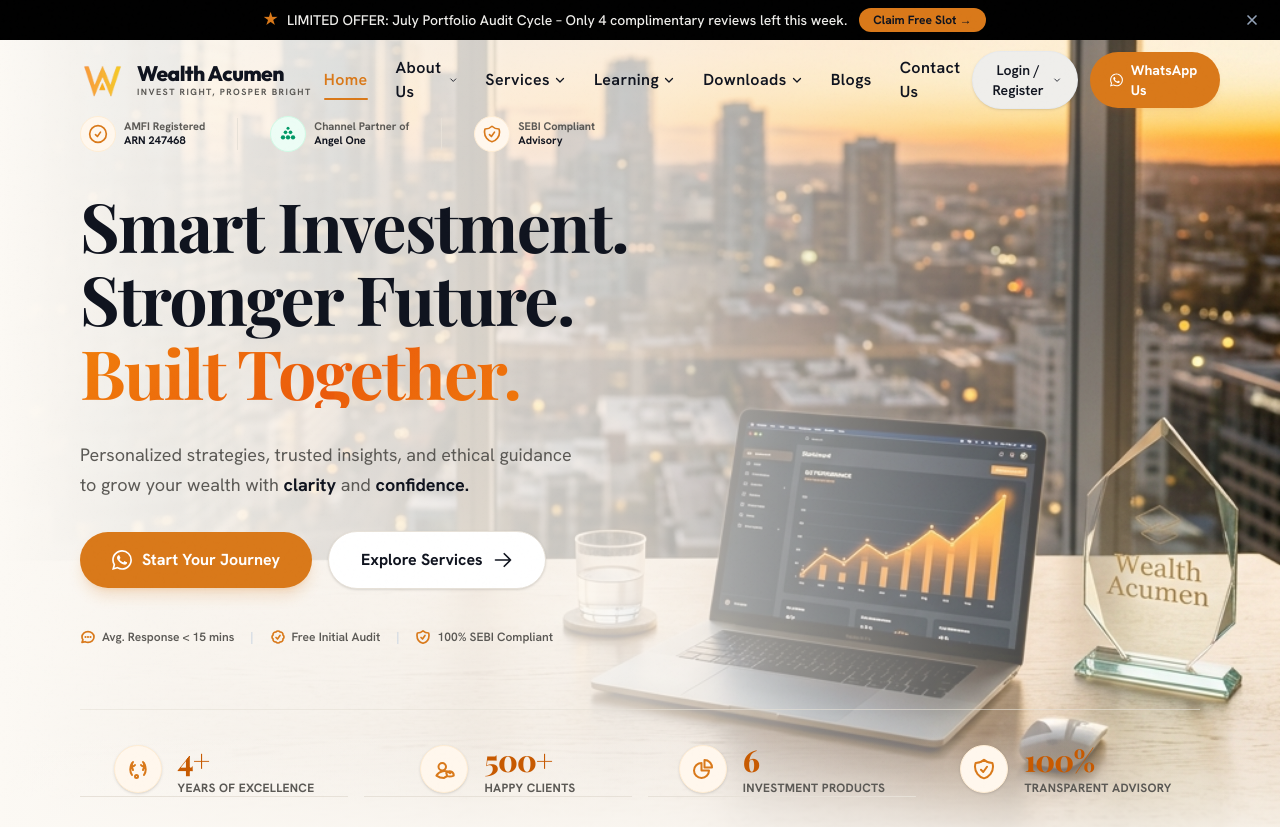
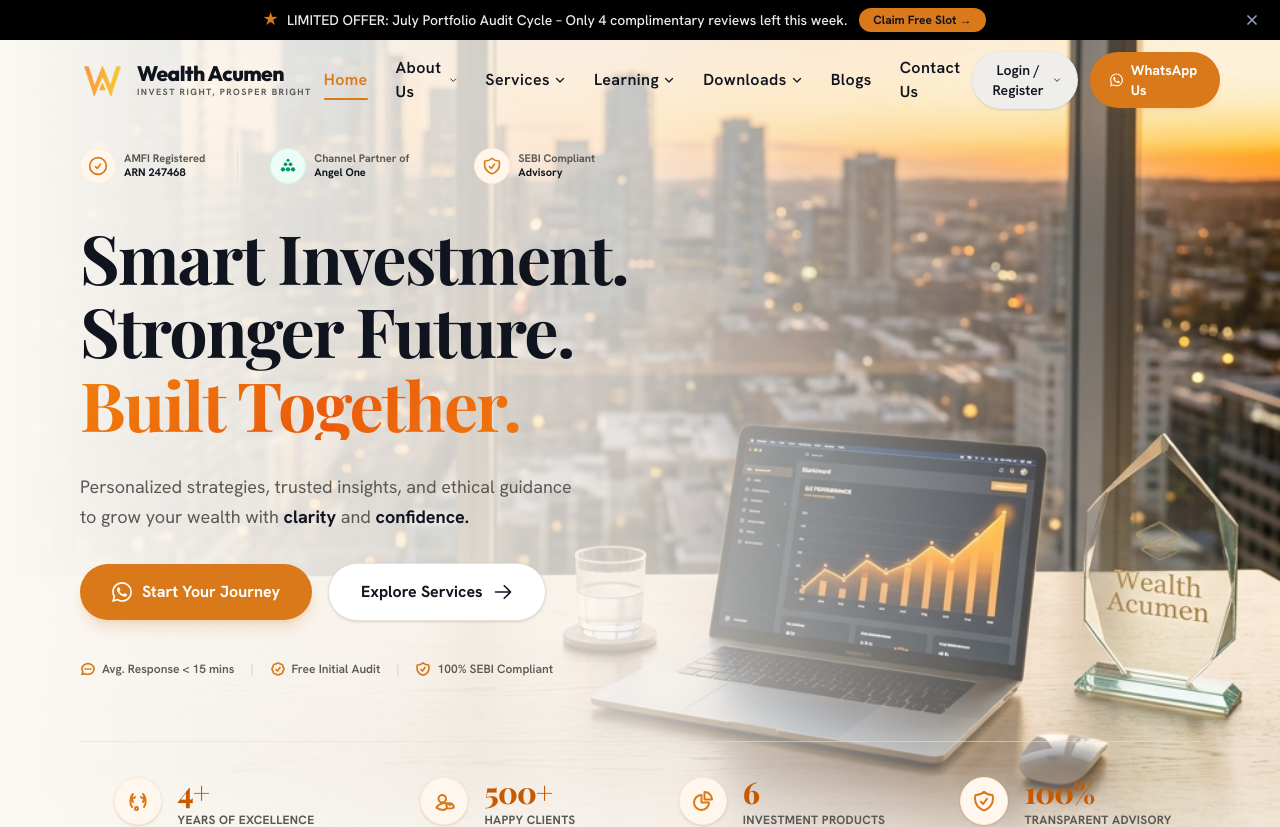
Before and after one commit to 0Akshat005/wealth-acumen, a Next.js app: page / in a window 1280 px wide. Shown: the top 827 px of the page. Built offline with nearby package versions, Linux system fonts and the light colour scheme; a web font is replaced by a local one.

Commit message:
style: adjust desktop hero top padding to give trust badges more breathing room below navbar

```diff
--- a/src/app/page.tsx
+++ b/src/app/page.tsx
@@ -106,7 +106,7 @@
       {/* ═══════════════════════════════════════════ */}
       {/*              CINEMATIC HERO                */}
       {/* ═══════════════════════════════════════════ */}
-                  <section ref={heroRef} className="relative min-h-[100dvh] pt-24 pb-12 sm:pt-28 sm:pb-16 flex items-center justify-center bg-[#FCF9F4] overflow-x-hidden">
+                  <section ref={heroRef} className="relative min-h-[100dvh] pt-24 pb-12 sm:pt-36 sm:pb-16 flex items-center justify-center bg-[#FCF9F4] overflow-x-hidden">
         {/* Full-bleed golden hour desk skyline background */}
         <div className="absolute inset-0 select-none pointer-events-none z-0">
           <Image
```
